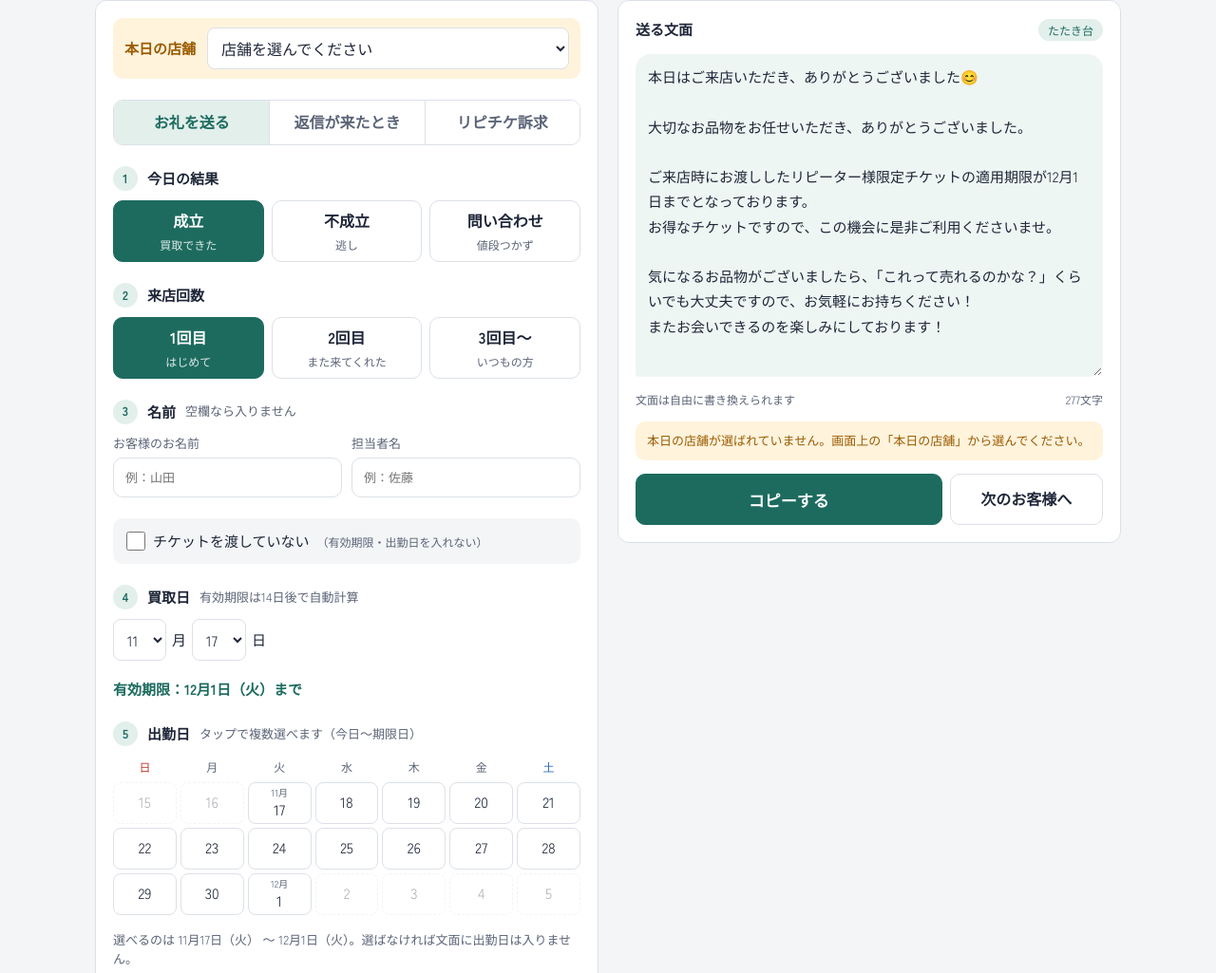
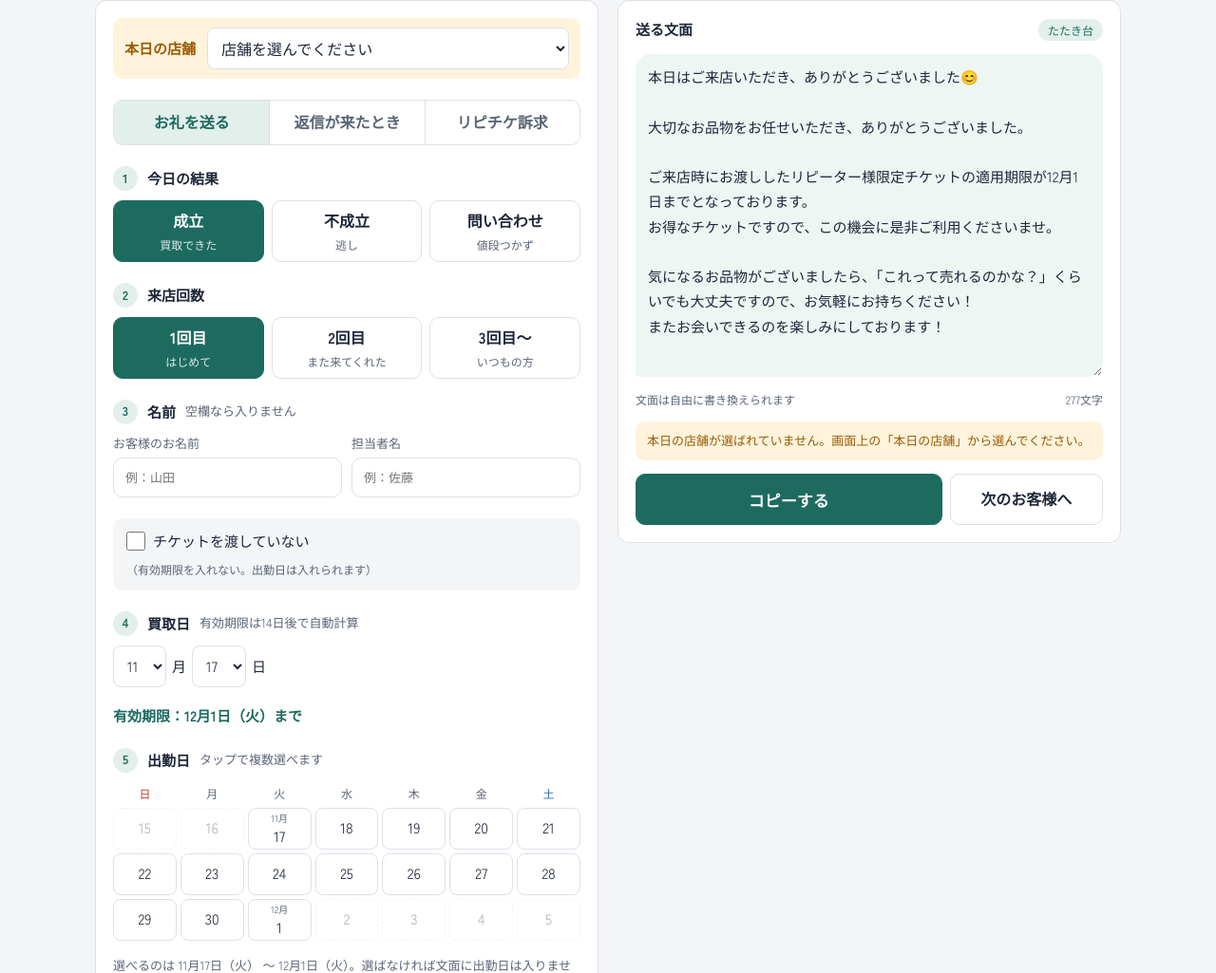
Before and after one commit to satoshifujimoto-gif/thanks-line-nagasaki, a plain HTML site: page index.html in a window 1280 px wide. Shown: the part 75-1100 px from the top of the page at 95% size. Drawn offline with Linux system fonts and the light colour scheme.

Commit message:
「チケットを渡していない」で外すのを有効期限だけに変更
チェックON時も出勤日は選べるようにし、選んだ日は一言の後に入れる。
カレンダーの範囲は今日〜14日後。マニュアル・READMEも更新。

Co-Authored-By: Claude Opus 5.5 <noreply@anthropic.com>

```diff
--- a/index.html
+++ b/index.html
@@ -334,7 +334,7 @@
       </div>
 
       <label class="check skip-box" for="ticket-skip" id="ticket-skip-row" hidden>
-        <input type="checkbox" id="ticket-skip"> チケットを渡していない<small>（有効期限・出勤日を入れない）</small>
+        <input type="checkbox" id="ticket-skip"> チケットを渡していない<small>（有効期限を入れない。出勤日は入れられます）</small>
       </label>
 
       <div class="step ticket-info" hidden>
@@ -346,8 +346,8 @@
         <p class="expiry" id="expiry"></p>
       </div>
 
-      <div class="step ticket-info" hidden>
-        <div class="step-head"><span class="step-no" id="work-step-no">3</span>出勤日 <small>タップで複数選べます（今日〜期限日）</small></div>
+      <div class="step work-info" hidden>
+        <div class="step-head"><span class="step-no" id="work-step-no">3</span>出勤日 <small>タップで複数選べます</small></div>
         <div class="cal" id="cal" role="group" aria-label="出勤日"></div>
         <p class="cal-note" id="cal-note"></p>
       </div>
@@ -548,11 +548,13 @@
   }
 
   // 出勤日カレンダー：今日〜有効期限の日だけ選べる。選択は "y-m-d" のキーで持つ
+  // 「チケットを渡していない」のときは買取日を使わず、今日〜今日＋TICKET_DAYS 日を選べる
   var workDays = {};
   function dayKey(d) { return d.getFullYear() + "-" + (d.getMonth() + 1) + "-" + d.getDate(); }
   function calRange() {
-    var now = new Date(), ex = expiryDate();
+    var now = new Date();
     var start = new Date(now.getFullYear(), now.getMonth(), now.getDate());
+    var ex = ticketSkipped() ? new Date(start.getFullYear(), start.getMonth(), start.getDate() + TICKET_DAYS) : expiryDate();
     if (!ex || ex < start) return null;
     return { start: start, end: ex };
   }
@@ -645,6 +647,7 @@
     var h = hitokoto.value.trim();
     if (h) parts.push(h);
     if (showTicketInfo()) parts.push(ticketBlock());
+    else if (showWork() && workLine()) parts.push(workLine());
     parts.push(CLOSING[state.visit]);
     parts.push(signature());
     return parts.join("\n\n");
@@ -655,14 +658,27 @@
   function ticketEligible() {
     return state.mode === "thanks" && TICKET_RESULTS.indexOf(state.result) >= 0;
   }
+  // 「チケットを渡していない」：有効期限（買取日）だけ外し、出勤日は残す
+  function ticketSkipped() {
+    return ticketEligible() && $("ticket-skip").checked;
+  }
+  // 有効期限の案内（と買取日の項目）を出すか
   function showTicketInfo() {
-    return state.mode === "ticket" || (ticketEligible() && !$("ticket-skip").checked);
+    return state.mode === "ticket" || (ticketEligible() && !ticketSkipped());
+  }
+  // 出勤日の項目を出すか
+  function showWork() {
+    return state.mode === "ticket" || ticketEligible();
+  }
+  function workLine() {
+    var days = selectedWorkDays();
+    return days.length ? TICKET.work.replace("{days}", days.map(fmtDate).join("・")) : "";
   }
   function ticketBlock() {
     var ex = expiryDate();
     var tk = TICKET.ticket.replace("{expiry}", ex ? (ex.getMonth() + 1) + "月" + ex.getDate() + "日" : "〇月〇日");
-    var days = selectedWorkDays();
-    if (days.length) tk += "\n\n" + TICKET.work.replace("{days}", days.map(fmtDate).join("・"));
+    var wl = workLine();
+    if (wl) tk += "\n\n" + wl;
     return tk;
   }
 
@@ -671,14 +687,19 @@
     var info = showTicketInfo();
     document.querySelectorAll(".thanks-only").forEach(function (el) { el.hidden = state.mode !== "thanks"; });
     document.querySelectorAll(".reply-only").forEach(function (el) { el.hidden = !isReply; });
+    var work = showWork();
     document.querySelectorAll(".ticket-info").forEach(function (el) { el.hidden = !info; });
+    document.querySelectorAll(".work-info").forEach(function (el) { el.hidden = !work; });
     $("ticket-skip-row").hidden = !ticketEligible();
     document.querySelectorAll(".thanks-ticket").forEach(function (el) { el.hidden = isReply; });
-    // 番号：リピチケ訴求は 2買取日 3出勤日 4一言、お礼は 4買取日 5出勤日 6一言（不成立は 4一言）
-    var base = state.mode === "ticket" ? 2 : 4;
-    $("buy-step-no").textContent = String(base);
-    $("work-step-no").textContent = String(base + 1);
-    $("hitokoto-step-no").textContent = String(info ? base + 2 : 4);
+    // 番号：リピチケ訴求は 2買取日 3出勤日 4一言、お礼は 4買取日 5出勤日 6一言
+    // （チケットを渡していない：4出勤日 5一言、不成立：4一言）
+    var n = state.mode === "ticket" ? 2 : 4;
+    $("buy-step-no").textContent = String(n);
+    if (info) n++;
+    $("work-step-no").textContent = String(n);
+    if (work) n++;
+    $("hitokoto-step-no").textContent = String(n);
     $("name-step-no").textContent = { thanks: "3", reply: "2", ticket: "1" }[state.mode];
     // 「相談・質問」は必ず署名付きなので、チェック欄は「お礼・あいさつ」のときだけ出す
     $("reply-sig-row").hidden = state.reply !== "thanks";
@@ -758,7 +779,7 @@
   bindSeg("seg-visit", "visit");
   [customer, hitokoto, staff].forEach(function (el) { el.addEventListener("input", update); });
   $("reply-sig").addEventListener("change", update);
-  $("ticket-skip").addEventListener("change", function () { applyMode(); update(); });
+  $("ticket-skip").addEventListener("change", function () { renderCal(); applyMode(); update(); });
   [buyMonth, buyDay].forEach(function (el) { el.addEventListener("change", function () { renderCal(); update(); }); });
   store.addEventListener("change", function () {
     storeDate = store.value ? today() : null;
```
Also changed, not shown: 3 other files.
